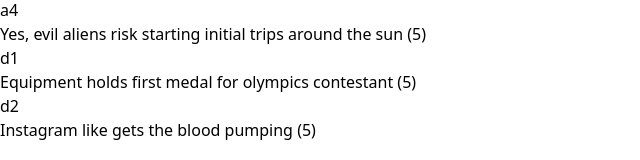
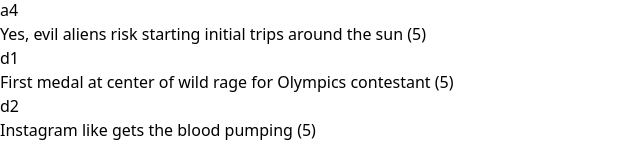
Before and after one commit to neverstew/cwords, a React (Vite) app in the folder app/: page / in a window 1280 px wide. Shown: the part 437-597 px from the top of the page, without its empty margins (0-640 px from the left). Built offline with nearby package versions, Linux system fonts and the light colour scheme.

Commit message:
Update useGame.ts

```diff
--- a/app/src/useGame.ts
+++ b/app/src/useGame.ts
@@ -27,7 +27,7 @@
             "counts": "(5)"
         },
         "d1": {
-            "clue": "Equipment holds first medal for olympics contestant",
+            "clue": "First medal at center of wild rage for Olympics contestant",
             "range": [
                 1,
                 6,
```
